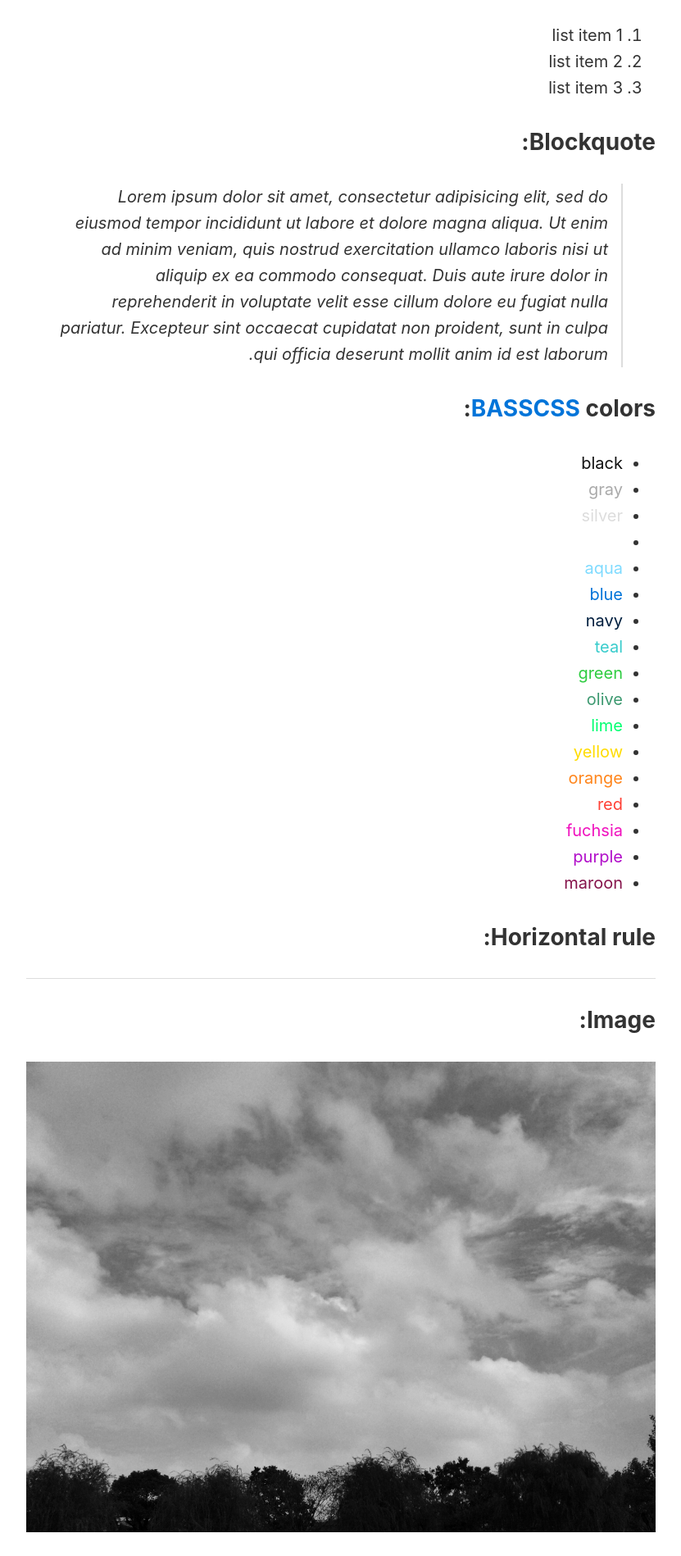
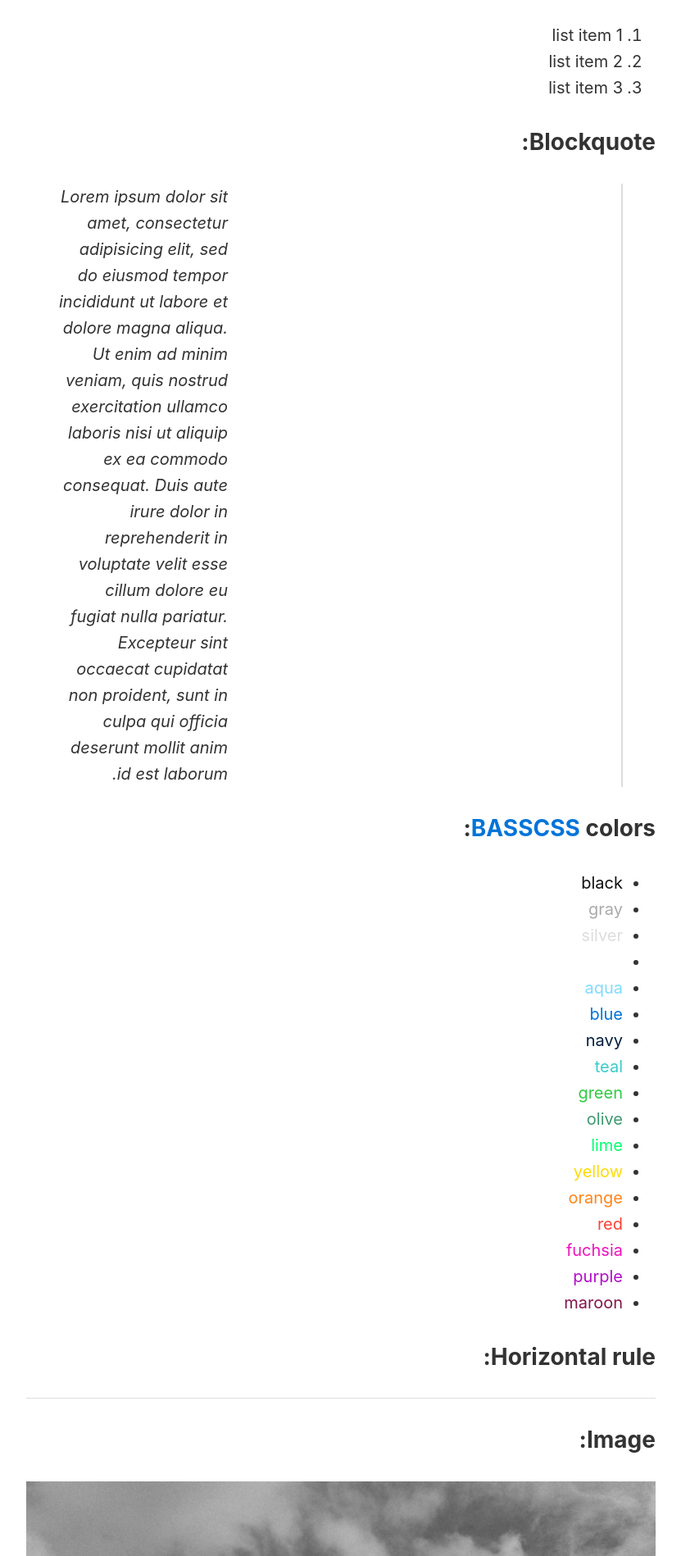
Before and after one commit to alexpolonsky/test-dec2016, a Jekyll site: the page built from _posts/2015-05-03-styles-for-cake.md, in a window 1280 px wide. Shown: the part 1226-3124 px from the top of the page at 82% size, without its empty margins (224-1055 px from the left). Built offline with Jekyll 4.4.1, drawn with Linux system fonts in a browser that asks for light colours.

Commit message:
Update _base.scss

```diff
--- a/_sass/_base.scss
+++ b/_sass/_base.scss
@@ -35,7 +35,7 @@ h3 {
 }
 blockquote {
     font-style: italic;
-    padding-right: 1rem;
+    padding-right: 30rem;
     border-right: 2px solid $border-color;
 }
 img {
@@ -66,7 +66,8 @@ pre {
     overflow-x: auto;
 }
 code {
-    direction:ltr;
+    text-align: left;
+    direction: ltr;
     font-family: 'Courier New',Consolas,monopace;
     tab-size: 4;
 }
```
